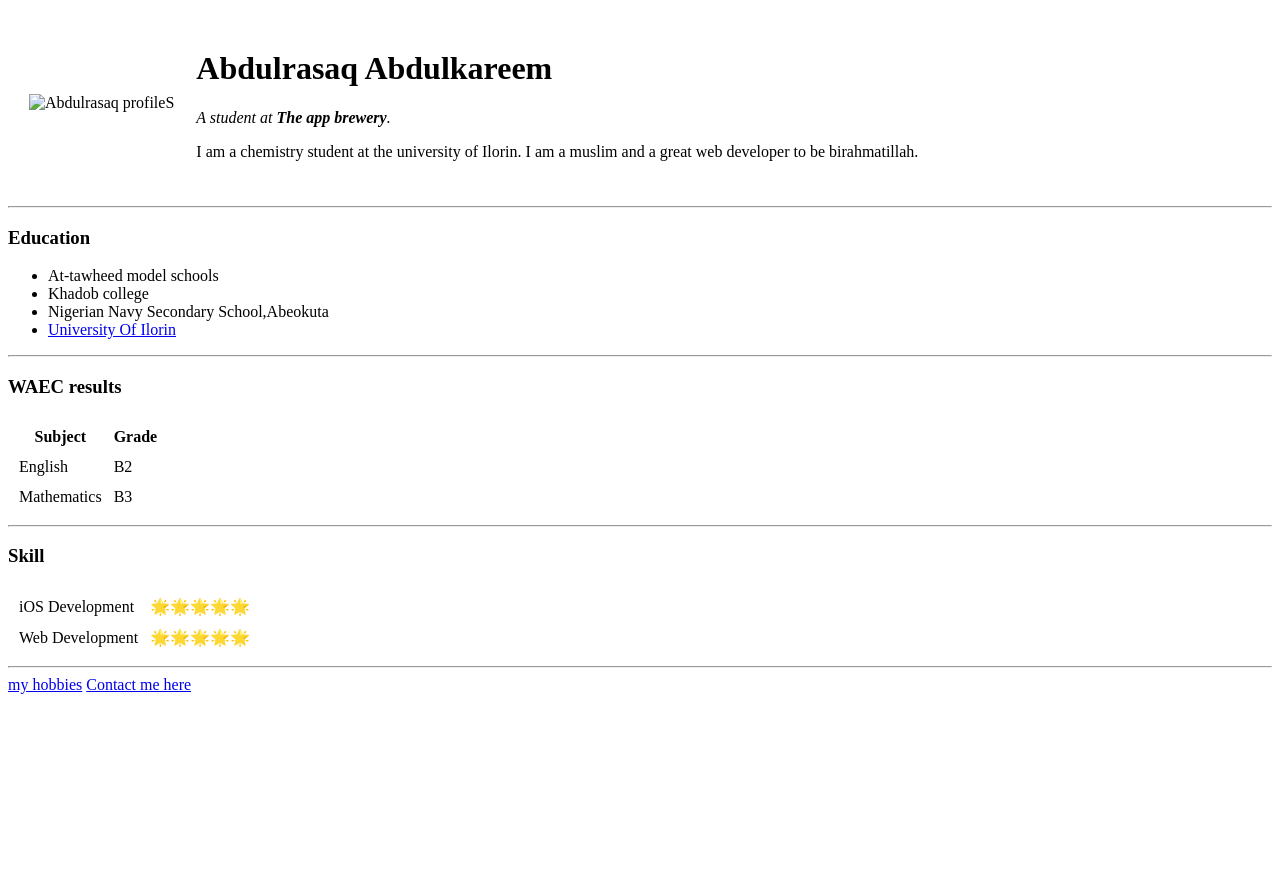
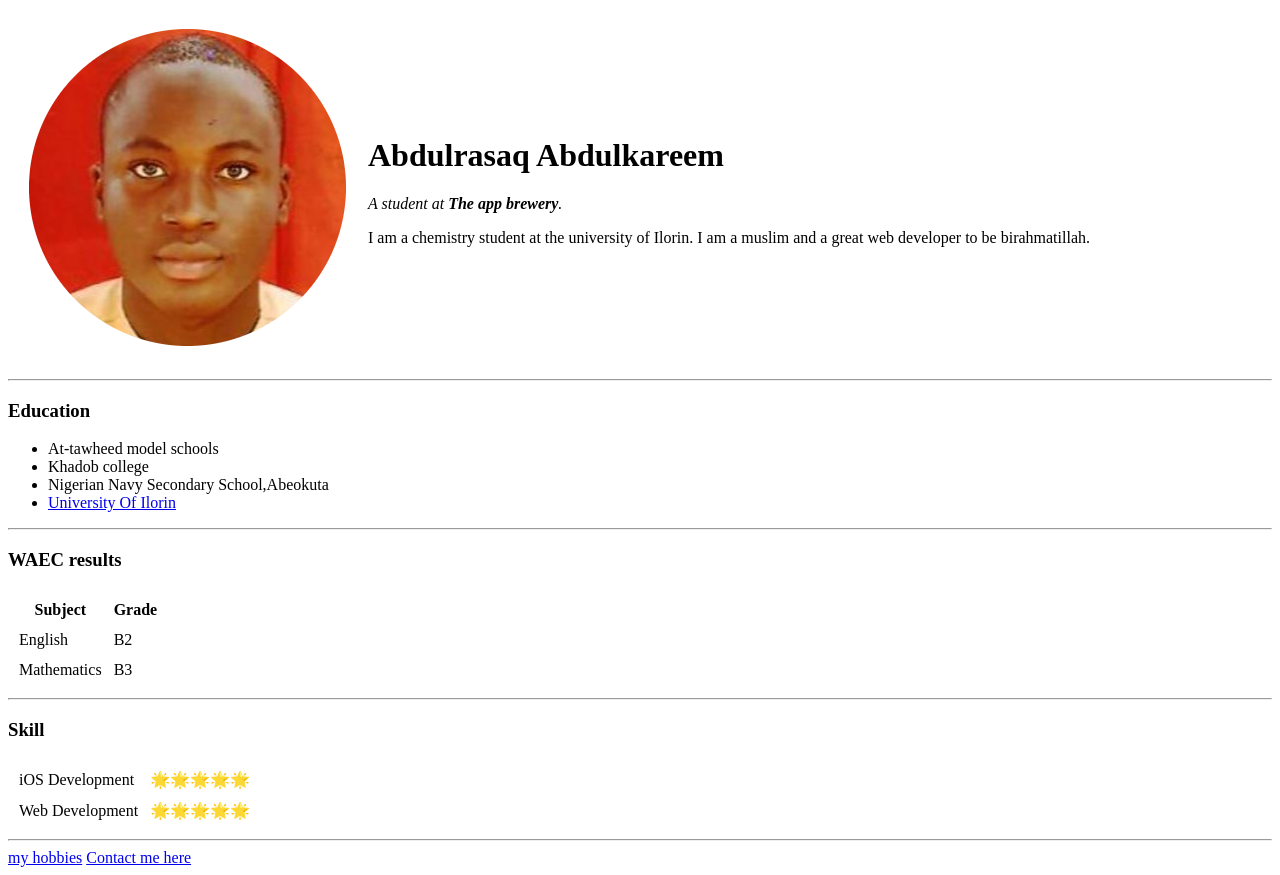
Before and after one commit to Rok1807/Cv, a plain HTML site: page index.html in a window 1280 px wide. Before the commit the page ends 800 px from the top, so only its background shows below. Drawn offline with Linux system fonts and the light colour scheme.

Commit message:
i edited it for my image to show

```diff
--- a/index.html
+++ b/index.html
@@ -9,7 +9,7 @@
 <body>
   <table cellspacing="20">
     <tr>
-      <td><img src="ph 001-modified.png" alt="Abdulrasaq profileS"></td>
+      <td><img src="images/ph 001-modified.png" alt="Abdulrasaq profileS"></td>
       <td>
         <h1>Abdulrasaq Abdulkareem</h1>
         <p><em>A student at <strong>The app brewery</strong>.</em></p>
```
